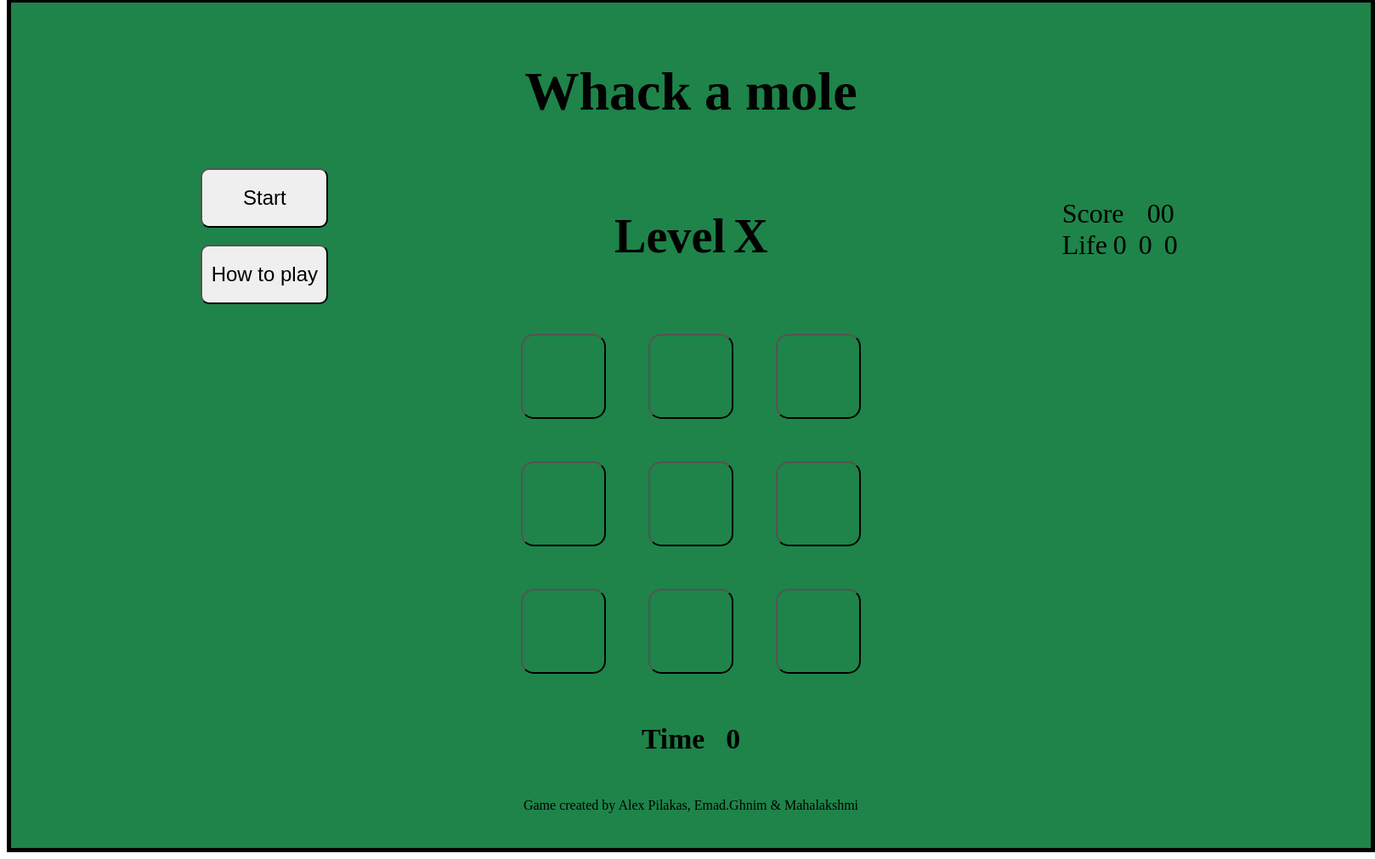
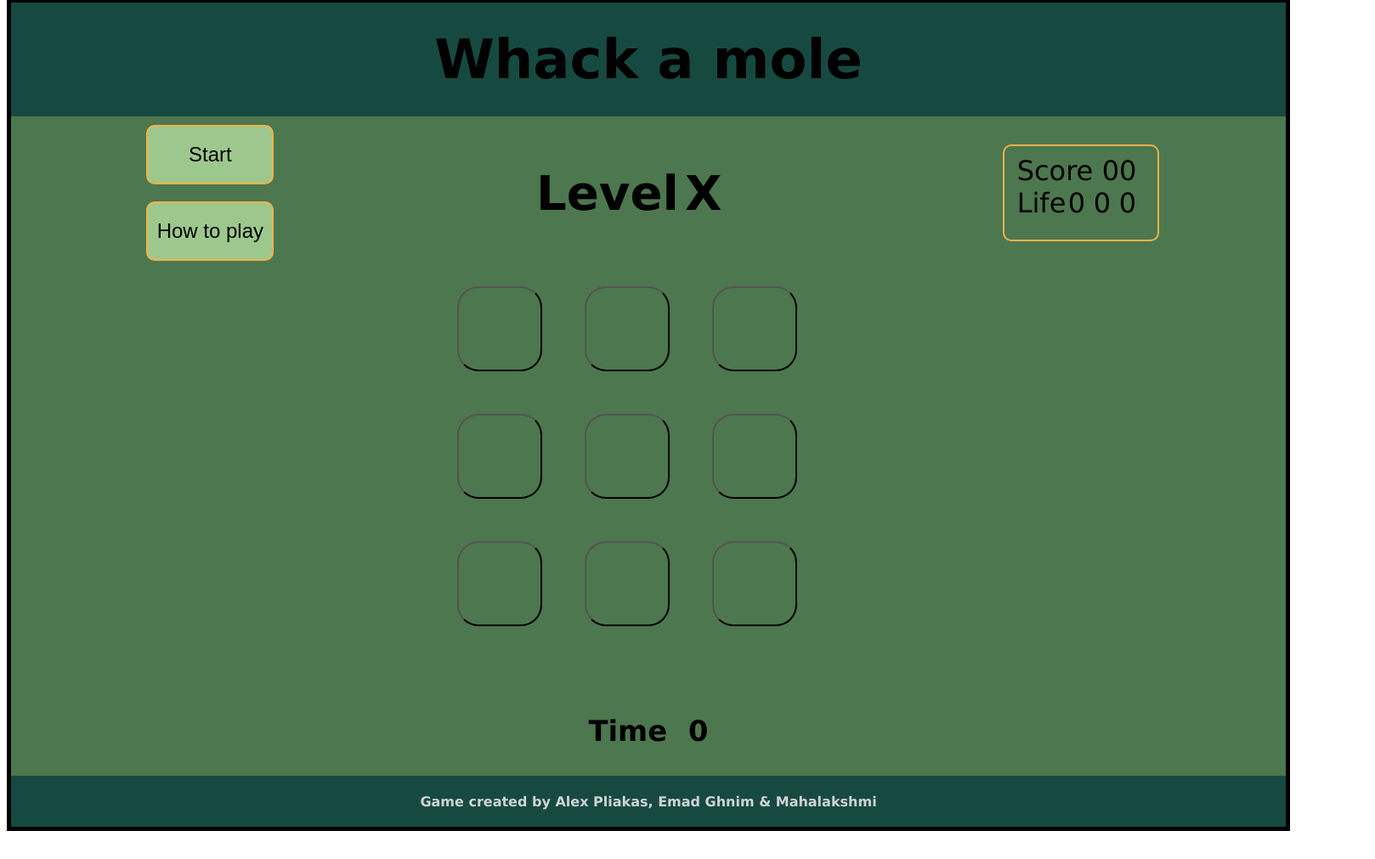
Before and after one commit to Emad-doz/WhackedAMole, a plain HTML site: page index.html in a window 1280 px wide. Shown: the part 10-1021 px from the top of the page at 85% size, 1618 px wide, since content can reach past the window. After the commit the page ends 996 px from the top, so only its background shows below. Drawn offline with Linux system fonts and the light colour scheme.

Commit message:
Colors changed

```diff
--- a/index.html
+++ b/index.html
@@ -8,83 +8,83 @@
     <title class="title">Whack a Mole and not Malcolm</title>
 </head>
     <body>
-        <div  class='body'>
+        <div  class="body">
         <header>
-            <h1 class='title'>Whack a mole</h1>
+            <h1 class="title">Whack a mole</h1>
         </header>
-        <div class='infopanel'>
-            <div class='buttondiv'>
-                <button class='buttons start_btn'>Start</button>
-                <button class='buttons'>How to play</button>
+        <div class="infopanel">
+            <div class="buttondiv">
+                <button class="buttons start_btn">Start</button>
+                <button class="buttons">How to play</button>
             </div>
-            <div class='levelpanel'>
-                <h3 class='titleH1'>Level </h3>
-                <h3 class='title2'>X</h3>
+            <div class="levelpanel">
+                <h3 class="titleH1">Level </h3>
+                <h3 class="title2">X</h3>
             </div>
-            <div class='lifescore'>
-                <div class='scorediv'>
+            <div class="lifescore">
+                <div class="scorediv">
                     <div>
                     Score
                     </div>
-                    <div class='score'>
+                    <div class="score">
                     00
                     </div>
                 </div>
-                <div class='lifediv'>
+                <div class="lifediv">
                     <div>
                     Life
                     </div>
-                    <div class='lifes1'>
+                    <div class="lifes1">
                     0
                     </div>
-                    <div class='lifes2'>
+                    <div class="lifes2">
                     0
                     </div>
-                    <div class='lifes3'>
+                    <div class="lifes3">
                     0
                     </div>
                 </div>
             </div>
         </div>
         <main>
-            <div class='flexgrid'>
-                <div class='holegrid'>
-                    <div class='hidden hole hole1'>
+            <div class="flexgrid">
+                <div class="holegrid">
+                    <div class="hidden hole hole1">
                         <button class="holebttn"></button>
                     </div>
-                    <div class='hidden hole hole2'>
+                    <div class="hidden hole hole2">
                         <button class="holebttn"></button>
                     </div>
-                    <div class='hidden hole hole3'>
+                    <div class="hidden hole hole3">
                         <button class="holebttn"></button>
                     </div>
-                    <div class='hidden hole hole4'>
+                    <div class="hidden hole hole4">
                         <button class="holebttn"></button>
                     </div>
-                    <div class='hidden hole hole5'>
+                    <div class="hidden hole hole5">
                         <button class="holebttn"></button>
                     </div>
-                    <div class='hidden hole hole6'>
+                    <div class="hidden hole hole6">
                         <button class="holebttn"></button>
                     </div>
-                    <div class='hidden hole hole7'>
+                    <div class="hidden hole hole7">
                         <button class="holebttn"></button>
                     </div>
-                    <div class='hidden hole hole8'>
+                    <div class="hidden hole hole8">
                         <button class="holebttn"></button>
                     </div>
-                    <div class='hidden hole hole9'>
+                    <div class="hidden hole hole9">
                         <button class="holebttn"></button>
                     </div>
                 </div>
             </div>
-            <div class ='timediv'>
-                <h3 class='time'>Time </h3>
-                <h3 class='timeseconds'>0</h3>
+            <div class ="timediv">
+                <h3 class="time">Time </h3>
+                <h3 class="timeseconds">0</h3>
             </div>
         </main>
         <footer>
-            <p>Game created by Alex Pilakas, Emad.Ghnim & Mahalakshmi</p>
+            <p>Game created by Alex Pliakas, Emad Ghnim & Mahalakshmi</p>
         </footer>
         </div>
   </body>
--- a/style.css
+++ b/style.css
@@ -1,16 +1,19 @@
 .body {
     width: 1500px;
     margin: 0 auto;
-    background-color: #1E8449 ;
+    background-color: #4D774E ;
     border: 5px black solid;
-    padding: 25px 50px;
+    font-family: 'Lucida Sans', 'Lucida Sans Regular', 'Lucida Grande', 'Lucida Sans Unicode', Geneva, Verdana, sans-serif;
   }
 
   .infopanel {
     display:flex;
     justify-content: space-around;
     align-items: center;
+  }
 
+  header {
+    background-color: #164A41;
   }
 
   .buttondiv {
@@ -24,23 +27,32 @@
     margin: 10px;
     border-radius: 10px;
     font-size: 1.5em;
+    background-color:#9DC88D;
+    color: black;
+    border: 2px solid #F1B24A;
   }
+
 
   .lifescore {
     width: 150px;
     height: 90px;
     font-size: 2em;
+    border: 2px solid #F1B24A;
+    border-radius: 10px;
+    padding: 10px 15px;
   }
 
   .title{
     text-align: center;
     font-size: 4em;
+    margin: 0;
+    padding: 30px 0px;
   }
 
   .levelpanel {
     display: grid;
     grid-template-columns: 70% 30%;
-    width: 200px;
+    width: 250px;
     font-size: 3em;
   }
   .scorediv {
@@ -61,15 +73,14 @@
   .holegrid {
     display: grid;
     grid-template-columns: 150px 150px 150px;
-     grid-template-rows: 150px 150px 150px;
+    grid-template-rows: 150px 150px 150px;
+    padding: 20px;;
   }
 
   .flexgrid{
     display: flex;
     justify-content: center;
-  }
 
-  .hole {
   }
 
   .timediv {
@@ -81,8 +92,7 @@
   .holebttn {
     height: 100px;
     width: 100px;
-    margin: 25px;
-    border-radius: 15px;
+    border-radius: 25px;
     background-color: transparent;
   }
 
@@ -91,7 +101,18 @@
   }
 
   footer {
+    display: flex;
+    justify-content: center;
+    align-items: center;
     text-align: center;
+    background-color:#164A41 ;
+    height: 60px;
+    font-weight: 600;
+    color: #D0D3D4;
+  }
+
+  footer p {
+      margin: 0;
   }
 
   /*.hidden {
```
